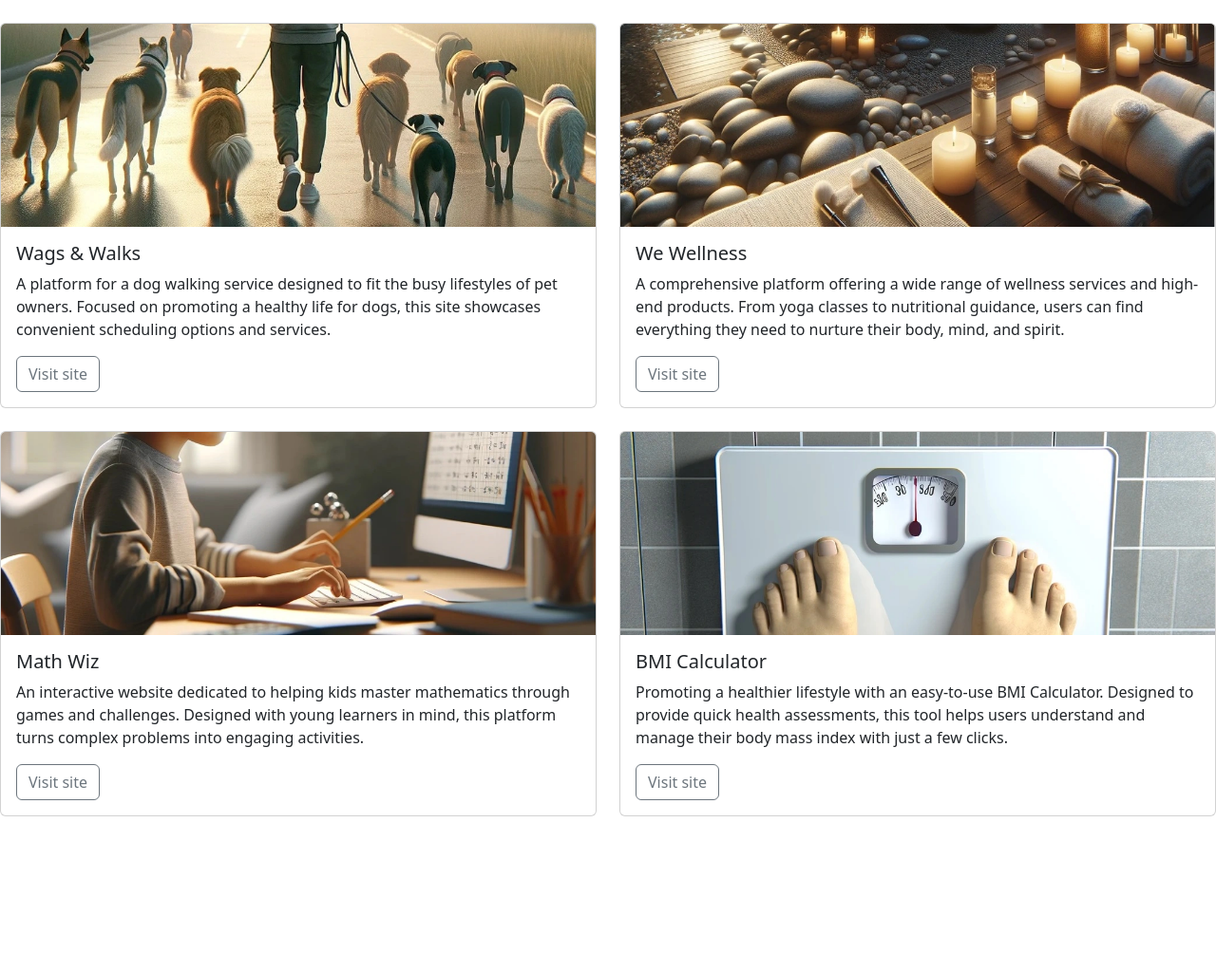
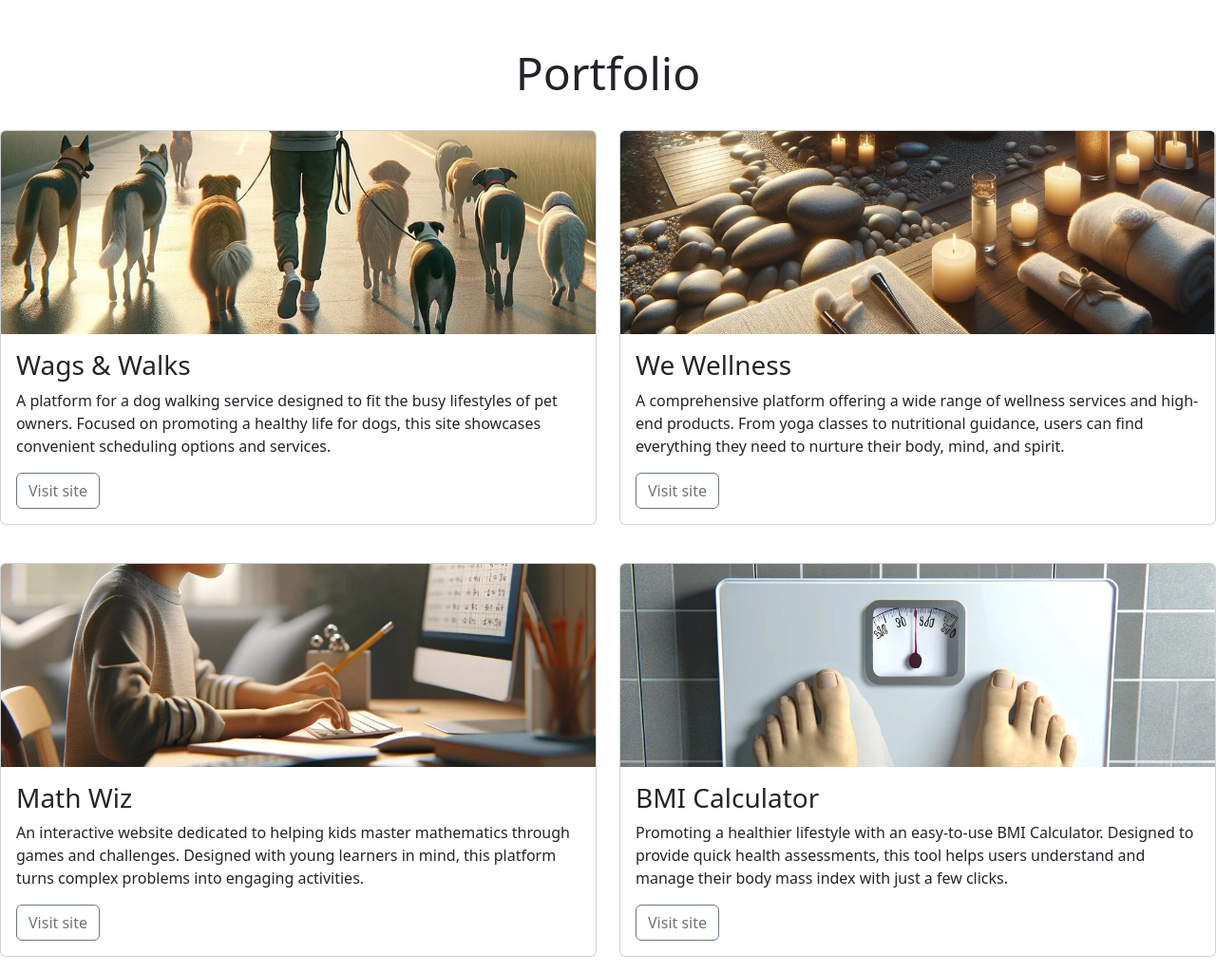
Before and after one commit to PrajaktaSarnaik/bootstrap-portfolio-website, a plain HTML site: page index.html in a window 1280 px wide. Shown: the part 859-1883 px from the top of the page at 95% size. Before the commit the page ends 1719 px from the top, so only its background shows below. Drawn offline with nearby package versions, Linux system fonts and the light colour scheme.

Commit message:
Added portfolio heading

```diff
--- a/index.html
+++ b/index.html
@@ -100,13 +100,19 @@
       </div>
     </section>
     <!-- portfolio section starts here -->
+    <div class="row">
+      <!-- my-4 used to add top and bottom margin to heading -->
+      <div class="col-12 text-center my-4">
+        <h2 class="display-5">Portfolio</h2>
+      </div>
+      </div>
     <div class="row row-cols-1 row-cols-md-2 g-4">
       <div class="col">
-        <div class="card">
+        <div class="card mb-3">
           <img src="assets/images/wags-and-walks.webp" class="card-img-top"
             alt="A man walking several dogs early in the morning">
           <div class="card-body">
-            <h5 class="card-title">Wags & Walks</h5>
+            <h3 class="card-title">Wags & Walks</h3>
             <p class="card-text">A platform for a dog walking service designed to fit the busy lifestyles of pet owners.
               Focused on promoting a healthy life for dogs, this site showcases convenient scheduling options and
               services.</p>
@@ -115,11 +121,11 @@
         </div>
       </div>
       <div class="col">
-        <div class="card">
+        <div class="card mb-3">
           <img src="assets/images/we-wellness.webp" class="card-img-top"
             alt=" A spa with candles towels and natural material">
           <div class="card-body">
-            <h5 class="card-title">We Wellness</h5>
+            <h3 class="card-title">We Wellness</h3>
             <p class="card-text">A comprehensive platform offering a wide range of wellness services and high-end
               products. From yoga classes to nutritional guidance, users can find everything they need to nurture their
               body, mind, and spirit.</p>
@@ -128,10 +134,10 @@
         </div>
       </div>
       <div class="col">
-        <div class="card">
+        <div class="card mb-3">
           <img src="assets/images/math-wiz.webp" class="card-img-top" alt="A child practicing math at a computer">
           <div class="card-body">
-            <h5 class="card-title">Math Wiz</h5>
+            <h3 class="card-title">Math Wiz</h3>
             <p class="card-text">An interactive website dedicated to helping kids master mathematics through games and
               challenges. Designed with young learners in mind, this platform turns complex problems into engaging
               activities.</p>
@@ -140,11 +146,11 @@
         </div>
       </div>
       <div class="col">
-        <div class="card">
+        <div class="card mb-3">
           <img src="assets/images/bmi-calculator.webp" class="card-img-top"
             alt="Weighing scales seen from the first person view of the person standing on the scales">
           <div class="card-body">
-            <h5 class="card-title">BMI Calculator</h5>
+            <h3 class="card-title">BMI Calculator</h3>
             <p class="card-text">Promoting a healthier lifestyle with an easy-to-use BMI Calculator. Designed to provide
               quick health assessments, this tool helps users understand and manage their body mass index with just a
               few clicks.</p>
```
